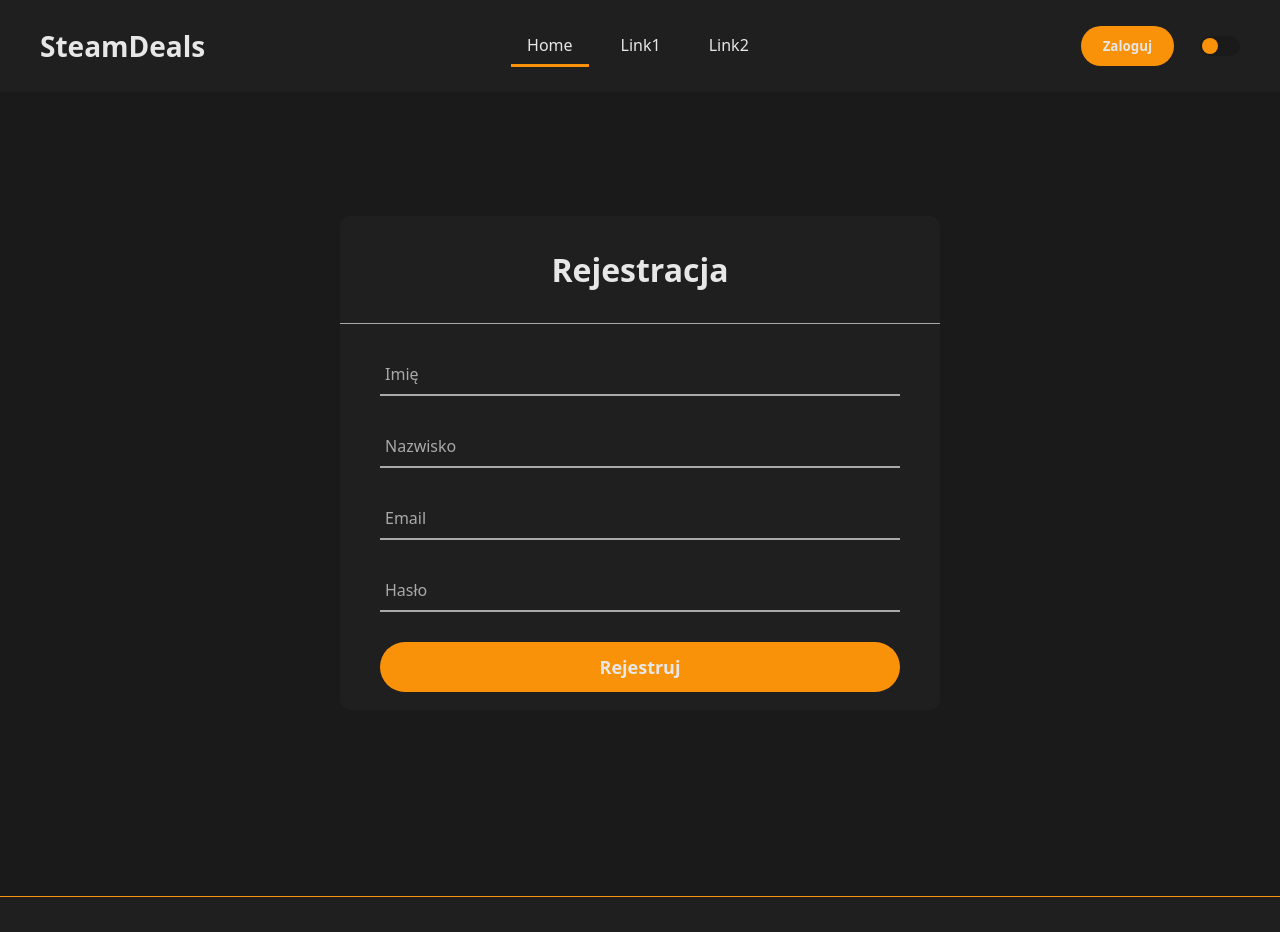
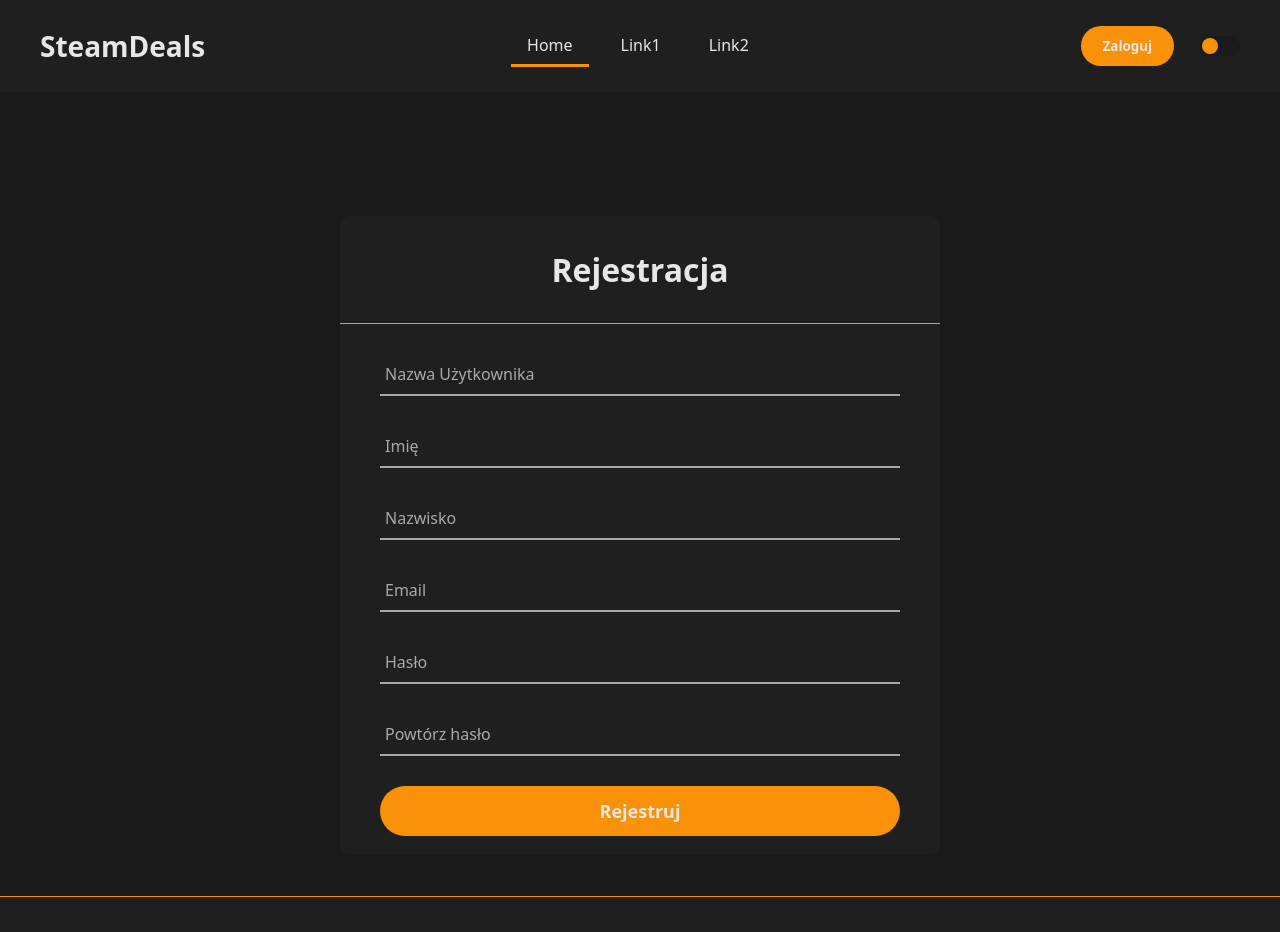
Before and after one commit to Avsterx9/steam-deals, an Angular app: page /registration in a window 1280 px wide. Shown: the top 932 px of the page. Built offline with nearby package versions, Linux system fonts and the light colour scheme; no server answers.

Commit message:
Add working registration component without validation

```diff
--- a/src/app/login/login.component.html
+++ b/src/app/login/login.component.html
@@ -1,7 +1,7 @@
 <div class="login-page-container">
   <div class="login-form-container">
     <h1>Logowanie</h1>
-    <form method="post">
+    <form>
       <div class="text-field">
         <input type="text" [(ngModel)]="userName" name="userName" required />
         <span></span>
@@ -13,7 +13,7 @@
         <span></span>
         <label>Hasło</label>
       </div>
-      <!--      <input type="submit" value="Zaloguj" (onCLick)="loginUser()" />-->
+
       <button class="submit-button" (click)="loginUser()">Zaloguj</button>
 
       <h1 class="login-error-msg" *ngIf="inputError"></h1>
--- a/src/app/navbar/navbar.component.ts
+++ b/src/app/navbar/navbar.component.ts
@@ -1,4 +1,4 @@
-import {Component, OnInit} from "@angular/core";
+import {Component} from "@angular/core";
 import {ViewChild} from "@angular/core";
 import {LocalStorageService} from "../services/local-storage.service";
 import {UserAuthenticationService} from "../services/user-authentication.service";
@@ -9,7 +9,7 @@ import {DarkTheme, LightTheme, Theme} from "../themes";
   templateUrl: "./navbar.component.html",
   styleUrls: ["./navbar.component.sass"],
 })
-export class NavbarComponent implements OnInit {
+export class NavbarComponent {
   isDark!: boolean;
   darkTheme = new DarkTheme();
   lightTheme = new LightTheme();
@@ -30,9 +30,7 @@ export class NavbarComponent implements OnInit {
       this.isDark = true;
     }
     this.setColorVariables(theme);
-  }
 
-  ngOnInit(): void {
     this.checkIfUserIsLogged();
   }
 
@@ -57,6 +55,7 @@ export class NavbarComponent implements OnInit {
   checkIfUserIsLogged() {
     this.authenticationService.getUserDetails().subscribe(
       (res: any) => {
+        console.log("Logged User: " + res.first_name + " " + res.last_name);
         this.isLogged = true;
         this.userDetails = res;
       },
--- a/src/app/registration/registration.component.html
+++ b/src/app/registration/registration.component.html
@@ -1,31 +1,45 @@
 <div class="registration-page-container">
   <div class="registration-form-container">
     <h1>Rejestracja</h1>
-    <form method="post">
+    <form>
       <div class="text-field">
-        <input type="text" required />
+        <input type="text" [(ngModel)]="userName" name="userName" required />
+        <span></span>
+        <label>Nazwa Użytkownika</label>
+      </div>
+
+      <div class="text-field">
+        <input type="text" [(ngModel)]="firstName" name="firstName" required />
         <span></span>
         <label>Imię</label>
       </div>
 
       <div class="text-field">
-        <input type="text" required />
+        <input type="text" [(ngModel)]="lastName" name="lastName" required />
         <span></span>
         <label>Nazwisko</label>
       </div>
 
       <div class="text-field">
-        <input type="text" required />
+        <input type="text" [(ngModel)]="email" name="email" required />
         <span></span>
         <label>Email</label>
       </div>
 
       <div class="text-field">
-        <input type="password" required />
+        <input type="password" [(ngModel)]="password1" name="password1" required />
         <span></span>
         <label>Hasło</label>
       </div>
-      <input type="submit" value="Rejestruj" />
+
+      <div class="text-field">
+        <input type="password" [(ngModel)]="password2" name="password2" required />
+        <span></span>
+        <label>Powtórz hasło</label>
+      </div>
+      <label class="error-msg" *ngIf="showError">{{ errorMsg }}</label>
+
+      <button class="submit-button" (click)="registerUser()">Rejestruj</button>
     </form>
   </div>
 </div>
--- a/src/app/registration/registration.component.sass
+++ b/src/app/registration/registration.component.sass
@@ -59,7 +59,7 @@ form .text-field
 .text-field input:focus ~ label,
 .text-field input:valid ~ label
   top: -5px
-  color: var(--font-color)
+  color: var(--primary-color)
 
 .text-field input:focus ~ span::before,
 .text-field input:valid ~ span::before
@@ -73,9 +73,9 @@ form .text-field
 .pass:hover
   text-decoration: underline
 
-input[type="submit"]
+.submit-button
+  width: 100%
   margin-bottom: 1em
-  width: 100%
   height: 50px
   border: none
   background: var(--primary-color)
@@ -86,5 +86,11 @@ input[type="submit"]
   cursor: pointer
   outline: none
 
-input[type="submit"]:hover
-  transition: 0.5s
+.submit-button:hover
+  transition: 0.2s
+  background-color: var(--background-color-light-version)
+  border: 1px solid var(--primary-color)
+
+.error-msg
+  color: red
+  margin: auto
--- a/src/app/registration/registration.component.ts
+++ b/src/app/registration/registration.component.ts
@@ -1,4 +1,5 @@
 import {Component, OnInit} from "@angular/core";
+import {RegistrationService} from "../services/registration.service";
 
 @Component({
   selector: "app-registration",
@@ -6,5 +7,29 @@ import {Component, OnInit} from "@angular/core";
   styleUrls: ["./registration.component.sass"],
 })
 export class RegistrationComponent {
-  constructor() {}
+  userName!: string;
+  firstName!: string;
+  lastName!: string;
+  email!: string;
+  password1!: string;
+  password2!: string;
+
+  errorMsg!: string;
+  showError: boolean = false;
+
+  constructor(private registrationService: RegistrationService) {}
+
+  registerUser() {
+    this.registrationService
+      .registerNewUser(this.userName, this.email, this.firstName, this.lastName, this.password1)
+      .subscribe(
+        (res: any) => {
+          console.log(res);
+        },
+        (err: any) => {
+          this.showError = true;
+          console.log(err);
+        }
+      );
+  }
 }
--- /dev/null
+++ b/src/app/services/registration.service.ts
@@ -0,0 +1,24 @@
+import {HttpClient} from "@angular/common/http";
+import {Injectable} from "@angular/core";
+import {environment} from "src/environments/environment";
+
+@Injectable({
+  providedIn: "root",
+})
+export class RegistrationService {
+  private backendURL: string = environment.backendURL;
+
+  constructor(private http: HttpClient) {}
+
+  registerNewUser(username: string, email: string, first_name: string, last_name: string, password: string) {
+    var jsonBody = {
+      username: username,
+      email: email,
+      first_name: first_name,
+      last_name: last_name,
+      password: password,
+    };
+
+    return this.http.post(this.backendURL + "/users", jsonBody, {withCredentials: true});
+  }
+}
--- a/src/app/services/user-authentication.service.ts
+++ b/src/app/services/user-authentication.service.ts
@@ -1,13 +1,13 @@
 import {HttpClient, HttpHeaders} from "@angular/common/http";
 import {Injectable} from "@angular/core";
 import {Router} from "@angular/router";
-import {CookieService} from "ngx-cookie-service";
+import {environment} from "src/environments/environment";
 
 @Injectable({
   providedIn: "root",
 })
 export class UserAuthenticationService {
-  backendURL: string = "http://localhost:5555";
+  backendURL: string = environment.backendURL;
 
   constructor(private http: HttpClient, private router: Router) {}
 
@@ -18,12 +18,12 @@ export class UserAuthenticationService {
 
     this.http.post(this.backendURL + "/token", formData, {withCredentials: true}).subscribe(
       (res: any) => {
-        console.log("Login Succes, Token: " + res);
+        console.log("Login Succes, Token: " + res.access_token);
         window.location.reload();
       },
       (err) => {
-        console.log("Login Failed" + err);
-        return err;
+        console.log("Login Failed:");
+        console.log(err);
       }
     );
   }
```
Also changed, not shown: src/app/footer/footer.component.ts (+7 -3 lines).
